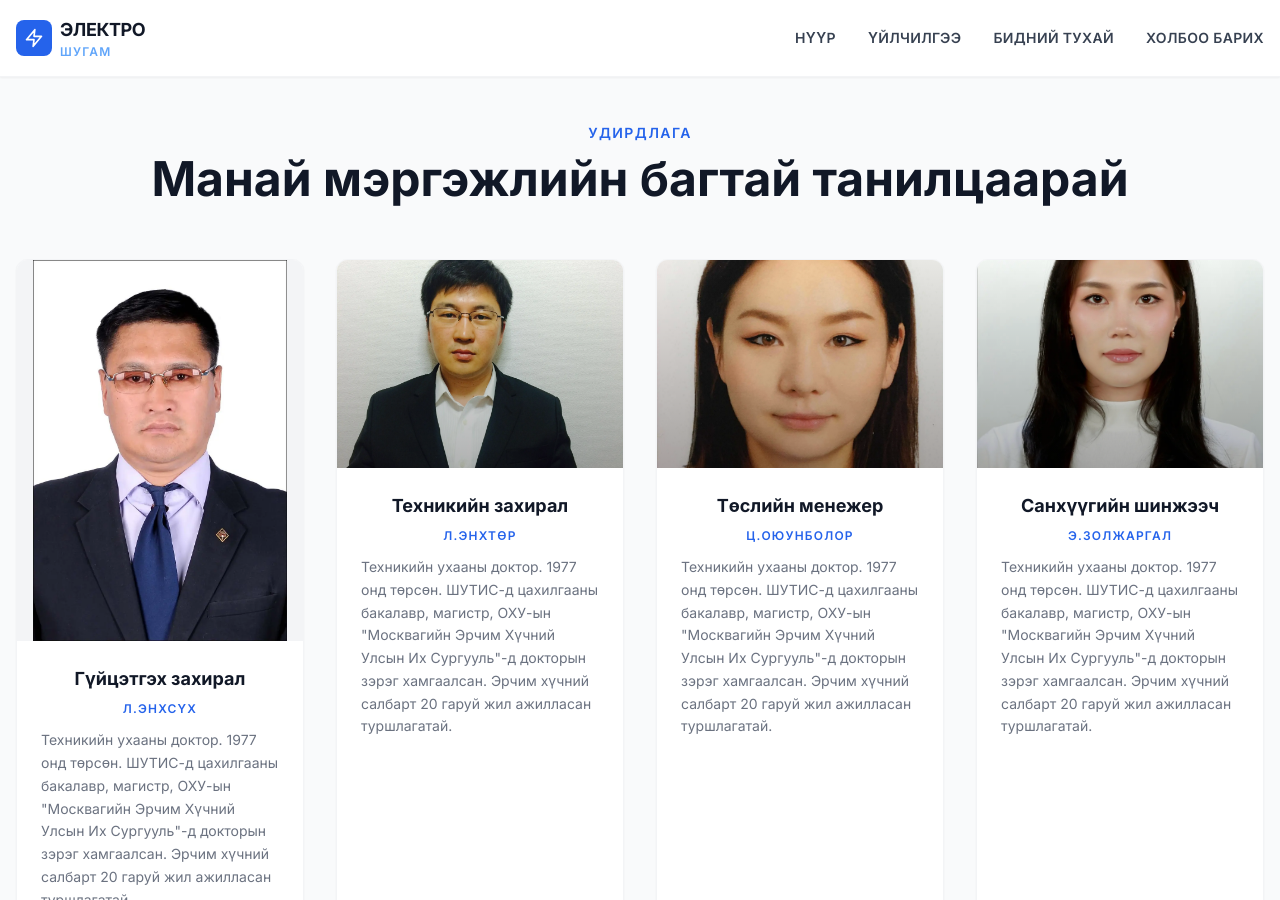
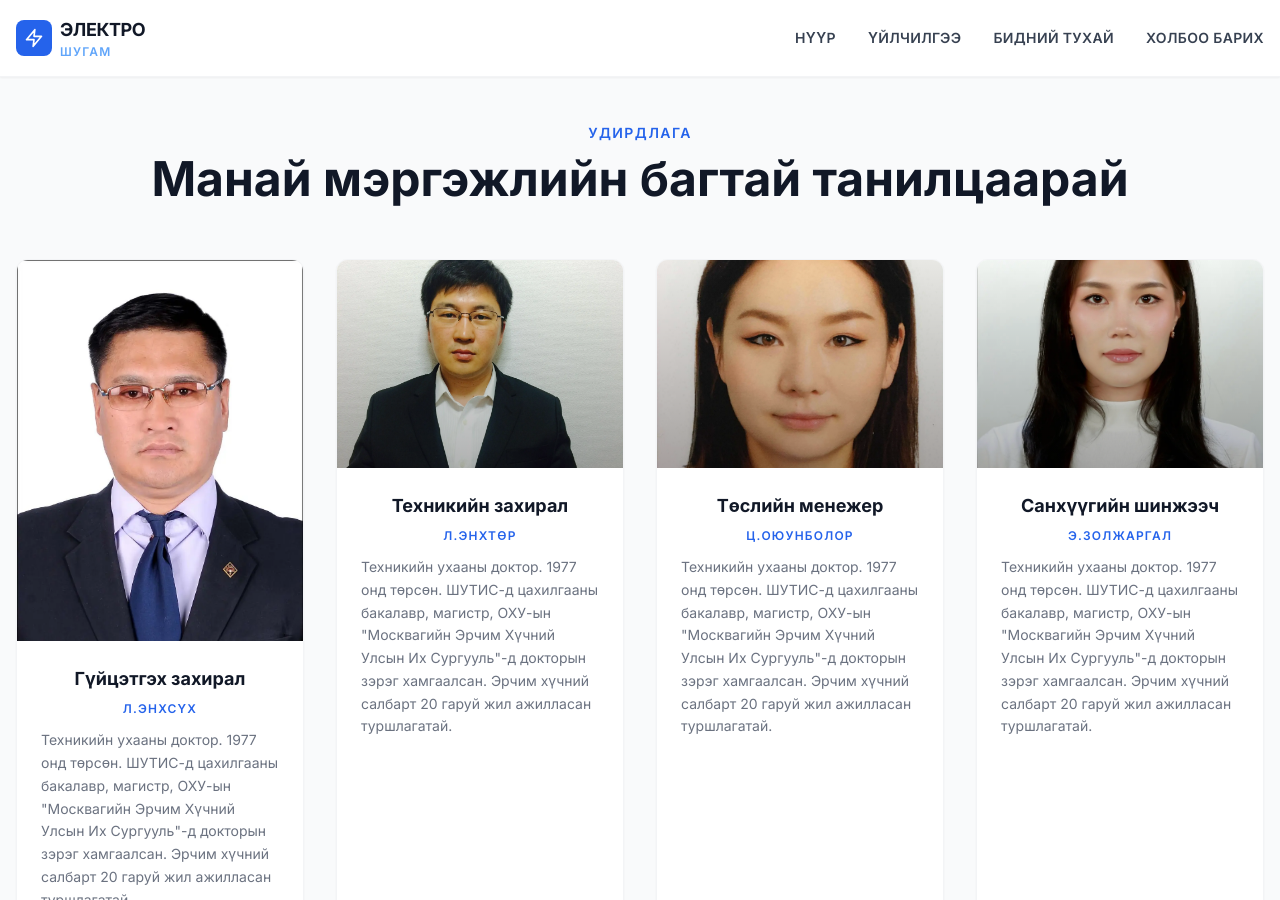
Before and after one commit to electroshugam/electroshugam_web_new, a Jekyll site: the page built from index.html, in a window 1280 px wide and 900 px high, scrolled down 3228 px. Built offline with Jekyll 4.4.1, drawn with Linux system fonts in a browser that asks for light colours; nearby versions of some CDN libraries.

Commit message:
fig update

```diff
--- a/index.html
+++ b/index.html
@@ -215,7 +215,7 @@
       <!-- Service 1 -->
       <div class="service-card group bg-white rounded-xl overflow-hidden shadow-sm hover:shadow-xl transition-all duration-300 border border-gray-100 hover:border-blue-100">
           <div class="relative aspect-[3/4] overflow-hidden">
-          <img src="{{ '/media/enkhsukh.webp' | relative_url }}" alt="Гүйцэтгэх захирал" class="w-full h-full object-contain bg-gray-100">
+          <img src="{{ '/media/enkhsukh.webp' | relative_url }}" alt="Гүйцэтгэх захирал" class="w-full h-full object-cover object-top">
           </div>
           <div class="absolute inset-0 bg-gradient-to-t from-black/30 to-transparent"></div>
         <div class="p-6">
```
